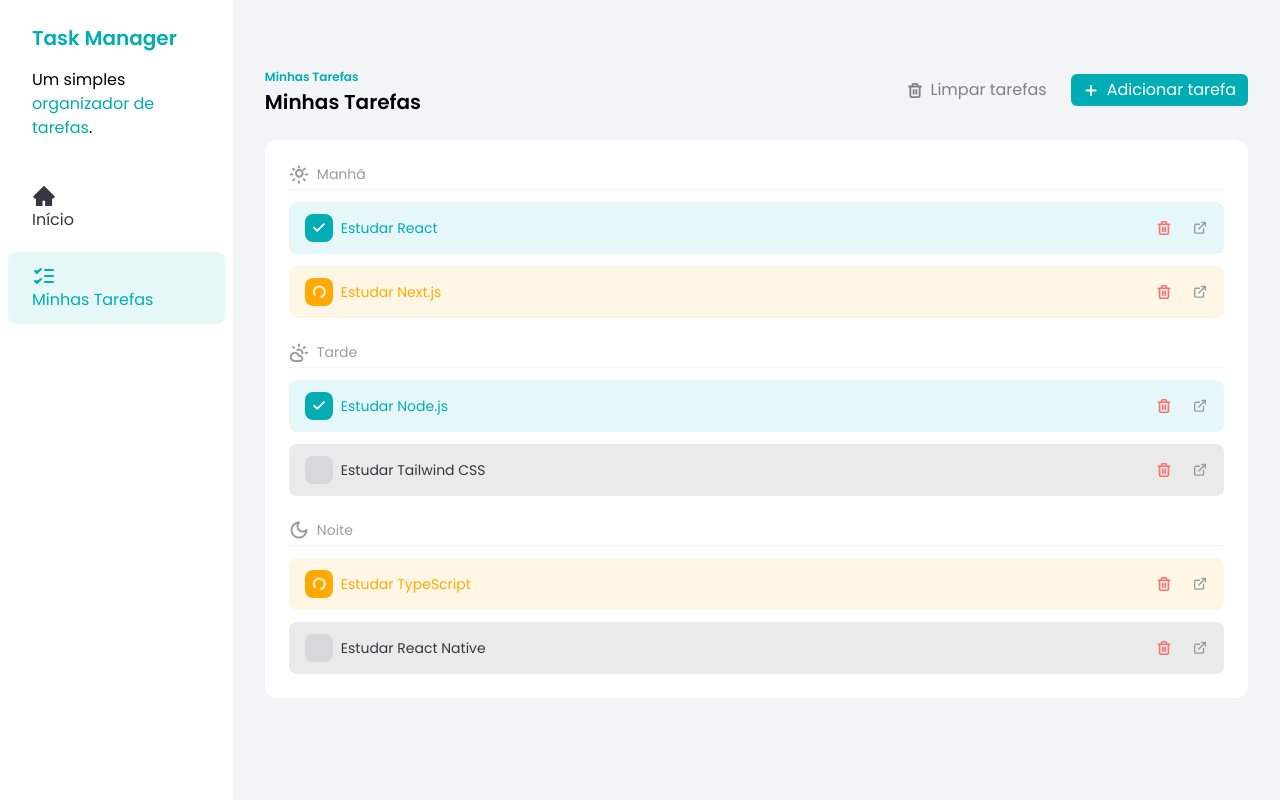
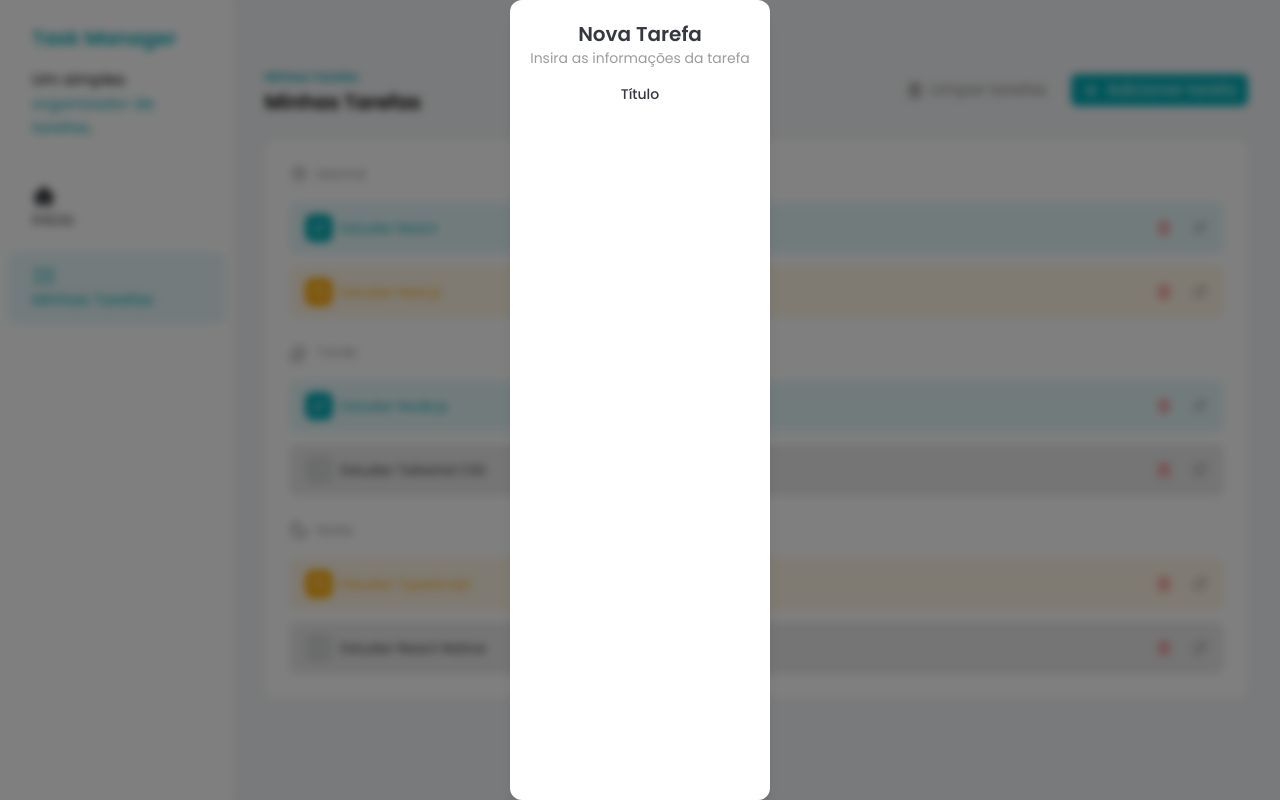
Before and after one commit to Kadockh/task-manager, a React (Vite) app: page / in a window 1280 px wide. Both pictures are taken after a click on the button "Adicionar tarefa". Built offline with nearby package versions, Linux system fonts and the light colour scheme.

Commit message:
feat: add initial TaskDialogComponent

```diff
--- /dev/null
+++ b/src/_components/AddTaskDialog.jsx
@@ -0,0 +1,22 @@
+import { createPortal } from "react-dom"
+
+const AddTaskDialog = ({ isOpen }) => {
+  if (!isOpen) return null
+  return createPortal(
+    <div className="itens-center fixed bottom-0 left-0 top-0 flex h-screen w-screen justify-center bg-black/50 backdrop-blur-sm">
+      <div className=" p-5 rounded-xl text-center bg-white shadow-lg">
+        <h2 className="text-xl font-semibold text-[#35383e]">Nova Tarefa</h2>
+        <p className="text-sm text-[#9a9c9f]">Insira as informações da tarefa</p>
+
+        <div className="mt-4">
+            <label htmlFor="title" className="block text-sm font-medium text-[#35383e]">
+                Título
+            </label>
+        </div>
+      </div>
+    </div>,
+    document.body
+  )
+}
+
+export default AddTaskDialog
--- a/src/_components/Tasks.jsx
+++ b/src/_components/Tasks.jsx
@@ -8,6 +8,7 @@ import {
   SunIcon,
   TrashIcon,
 } from "../assets/icons"
+import AddTaskDialog from "./AddTaskDialog"
 import Button from "./Button"
 import TASKS from "./constants/tasks"
 import TaskItem from "./TaskItem"
@@ -15,6 +16,8 @@ import TaskSeparator from "./TaskSeparator"
 
 const Tasks = () => {
   const [tasks, setTasks] = useState(TASKS)
+  const [addTaskDialogIsOpen, setAddTaskDialogIsOpen] = useState(false)
+
   const morningTasks = tasks.filter((task) => task.time === "morning")
   const afternoonTasks = tasks.filter((task) => task.time === "afternoon")
   const nightTasks = tasks.filter((task) => task.time === "night")
@@ -62,10 +65,12 @@ const Tasks = () => {
             Limpar tarefas
           </Button>
 
-          <Button>
+          <Button onClick={() => setAddTaskDialogIsOpen(true)}>
             <AddIcon />
             Adicionar tarefa
           </Button>
+
+          <AddTaskDialog isOpen={addTaskDialogIsOpen} />
         </div>
       </div>
 
```
